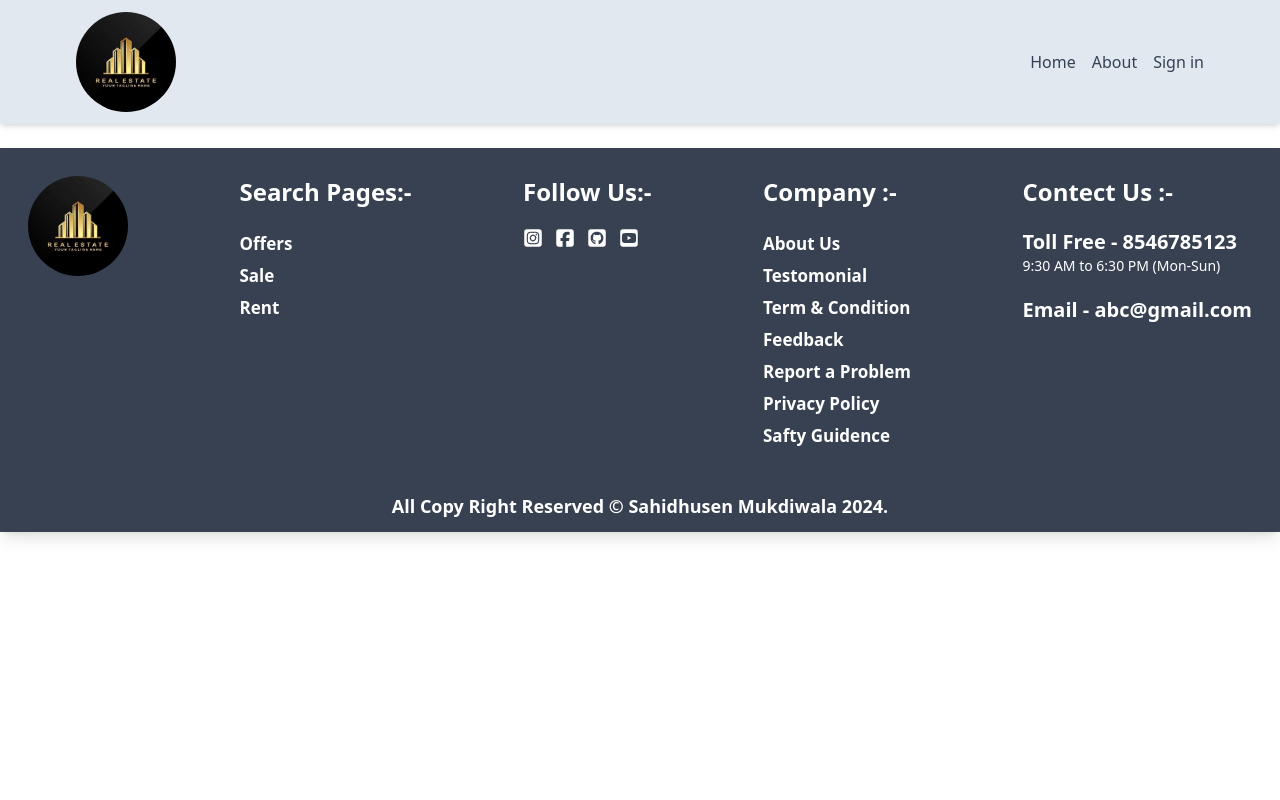
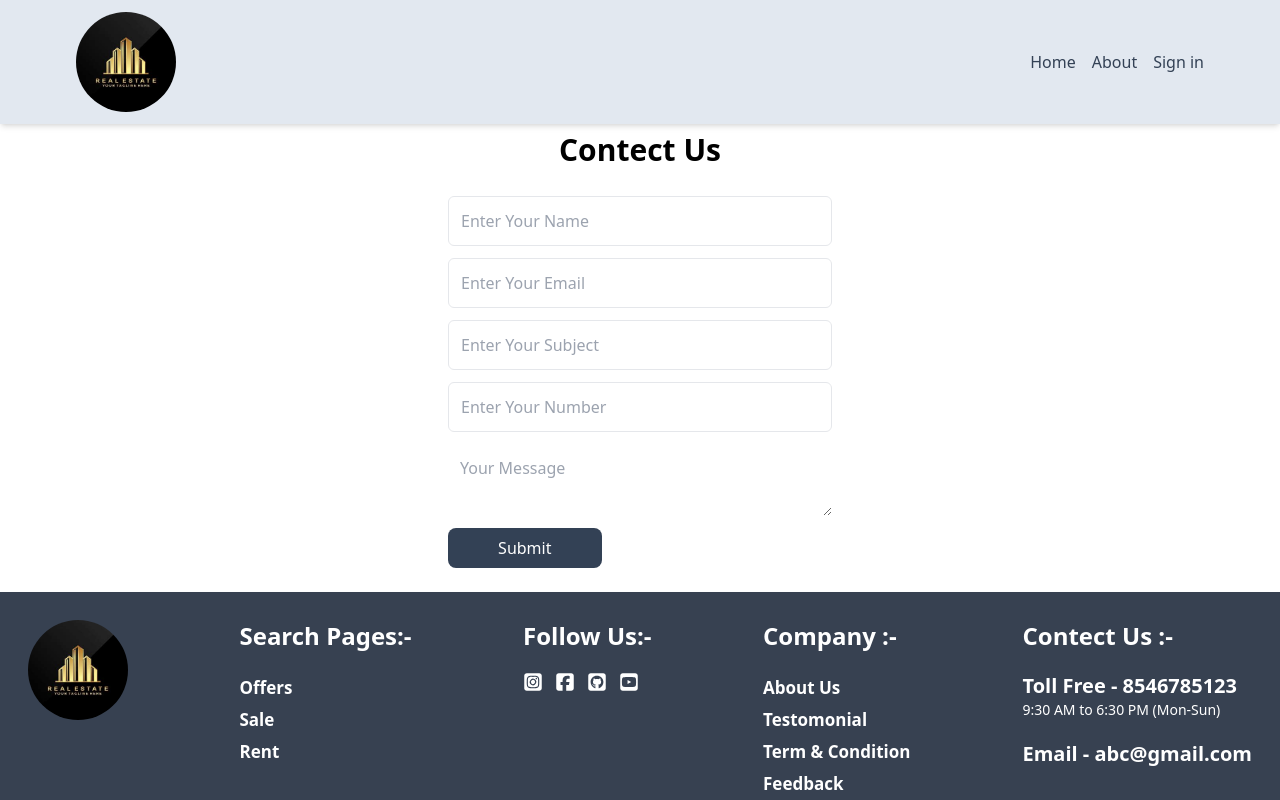
Before and after one commit to SahidhusenMukdiwala/RealEstate-Mern-stack, a React (Vite) app in the folder client/: page /ContectUs in a window 1280 px wide. Shown: the top 800 px of the page. Built offline with nearby package versions, Linux system fonts and the light colour scheme; no server answers.

Commit message:
Create ContectUs ui

```diff
--- a/client/src/App.jsx
+++ b/client/src/App.jsx
@@ -14,6 +14,7 @@ import ListingPage from './Pages/ListingPage'
 import Search from './Pages/Search'
 import Dashboard from './Pages/Dashboard'
 import Review from './Components/Review/Review'
+import ContectUs from './Components/ContectUs/ContectUs'
 export default function App() {
   return <BrowserRouter>
     <Header />
@@ -36,6 +37,7 @@ export default function App() {
       </Route>
       <Route path='/listing/:id' element={<ListingPage />} />
       <Route path='/search' element={<Search />} />
+      <Route path='/ContectUs' element={<ContectUs/>}/>
     </Routes>
     <Footer />
   </BrowserRouter>
--- /dev/null
+++ b/client/src/Components/ContectUs/ContectUs.jsx
@@ -0,0 +1,24 @@
+import React from 'react'
+
+function ContectUs() {
+    return (
+        <div className="main">
+            <div className="Contect-form">
+                <h1 className='font-bold text-3xl m-2 text-center'>Contect Us</h1>
+                <form>
+                    <div className="form-inputs flex flex-col flex-wrap gap-3 max-w-64 sm:max-w-96 mx-auto mt-7 overflow-hidden">
+                        <input type="text" placeholder='Enter Your Name' className='p-3 border rounded-md' required />
+                        <input type="email" placeholder='Enter Your Email' className='p-3 border rounded-md' required />
+                        <input type="text" placeholder='Enter Your Subject' className='p-3 border rounded-md' required />
+                        <input type="number" placeholder='Enter Your Number' className='p-3 border rounded-md' required />
+                        <textarea placeholder='Your Message' className='p-3 ' required />
+                        <button className='w-[40%] p-2 bg-slate-700 text-white rounded-lg hover:opacity-95'>Submit</button>
+                    </div>
+
+                </form>
+            </div>
+        </div>
+    )
+}
+
+export default ContectUs
```
